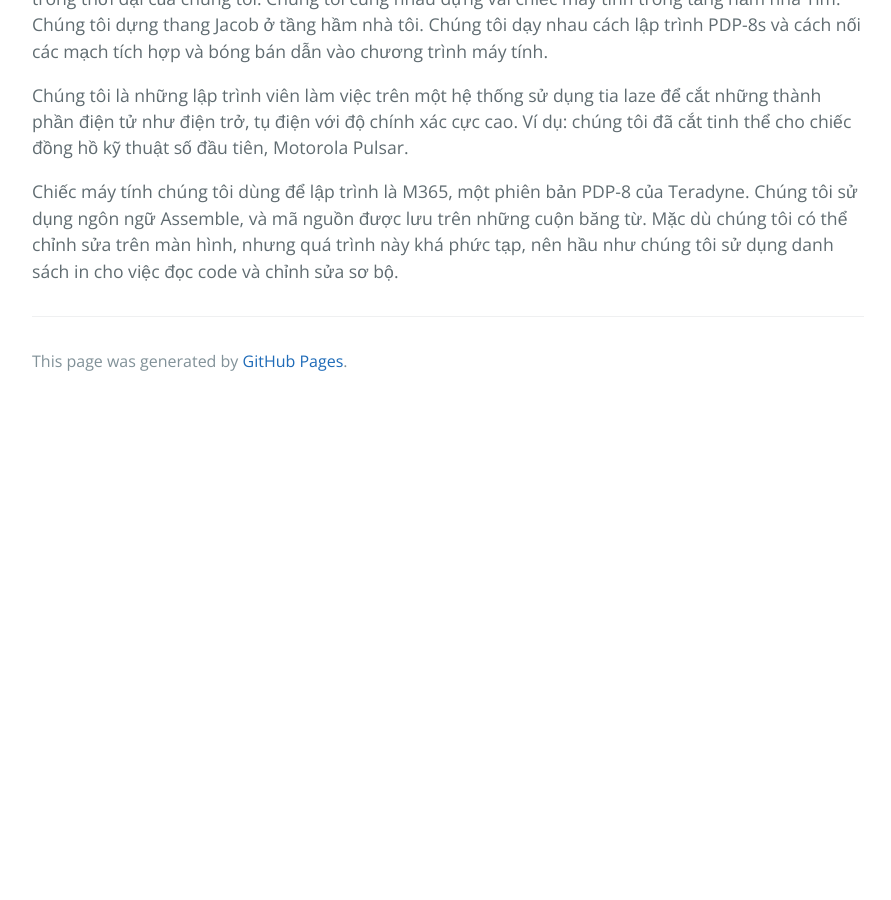
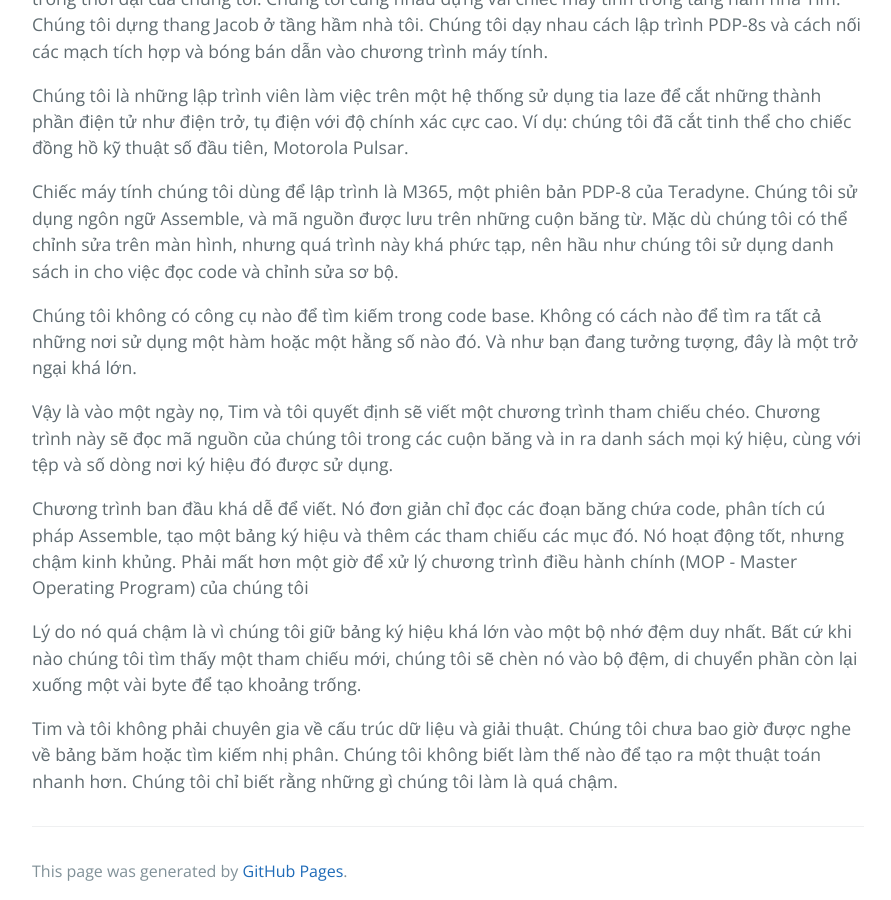
Before and after one commit to HaiBV/haibv.github.io, a Jekyll site: the page built from clean-coder/chapter-11-collaboration.md, in a window 1280 px wide and 900 px high, scrolled down 654 px. Shown: the whole window, without its empty margins (192-1083 px from the left). Built offline with Jekyll 4.4.1, drawn with Linux system fonts in a browser that asks for light colours; our own code applies the rules of GitHub Pages for plain Markdown files; before the commit the page ends 1059 px from its top, so only the background shows below that.

Commit message:
Book - The Clean Coder - Chapter 12 - Collaboration

```diff
--- a/clean-coder/chapter-11-collaboration.md
+++ b/clean-coder/chapter-11-collaboration.md
@@ -13,3 +13,13 @@
 Chúng tôi là những lập trình viên làm việc trên một hệ thống sử dụng tia laze để cắt những thành phần điện tử như điện trở, tụ điện với độ chính xác cực cao. Ví dụ: chúng tôi đã cắt tinh thể cho chiếc đồng hồ kỹ thuật số đầu tiên, Motorola Pulsar.
 
 Chiếc máy tính chúng tôi dùng để lập trình là M365, một phiên bản PDP-8 của Teradyne. Chúng tôi sử dụng ngôn ngữ Assemble, và mã nguồn được lưu trên những cuộn băng từ. Mặc dù chúng tôi có thể chỉnh sửa trên màn hình, nhưng quá trình này khá phức tạp, nên hầu như chúng tôi sử dụng danh sách in cho việc đọc code và chỉnh sửa sơ bộ.
+
+Chúng tôi không có công cụ nào để tìm kiếm trong code base. Không có cách nào để tìm ra tất cả những nơi sử dụng một hàm hoặc một hằng số nào đó. Và như bạn đang tưởng tượng, đây là một trở ngại khá lớn.
+
+Vậy là vào một ngày nọ, Tim và tôi quyết định sẽ viết một chương trình tham chiếu chéo. Chương trình này sẽ đọc mã nguồn của chúng tôi trong các cuộn băng và in ra danh sách mọi ký hiệu, cùng với tệp và số dòng nơi ký hiệu đó được sử dụng.
+
+Chương trình ban đầu khá dễ để viết. Nó đơn giản chỉ đọc các đoạn băng chứa code, phân tích cú pháp Assemble, tạo một bảng ký hiệu và thêm các tham chiếu các mục đó. Nó hoạt động tốt, nhưng chậm kinh khủng. Phải mất hơn một giờ để xử lý chương trình điều hành chính (MOP - Master Operating Program) của chúng tôi
+
+Lý do nó quá chậm là vì chúng tôi giữ bảng ký hiệu khá lớn vào một bộ nhớ đệm duy nhất. Bất cứ khi nào chúng tôi tìm thấy một tham chiếu mới, chúng tôi sẽ chèn nó vào bộ đệm, di chuyển phần còn lại xuống một vài byte để tạo khoảng trống.
+
+Tim và tôi không phải chuyên gia về cấu trúc dữ liệu và giải thuật. Chúng tôi chưa bao giờ được nghe về bảng băm hoặc tìm kiếm nhị phân. Chúng tôi không biết làm thế nào để tạo ra một thuật toán nhanh hơn. Chúng tôi chỉ biết rằng những gì chúng tôi làm là quá chậm.
```
